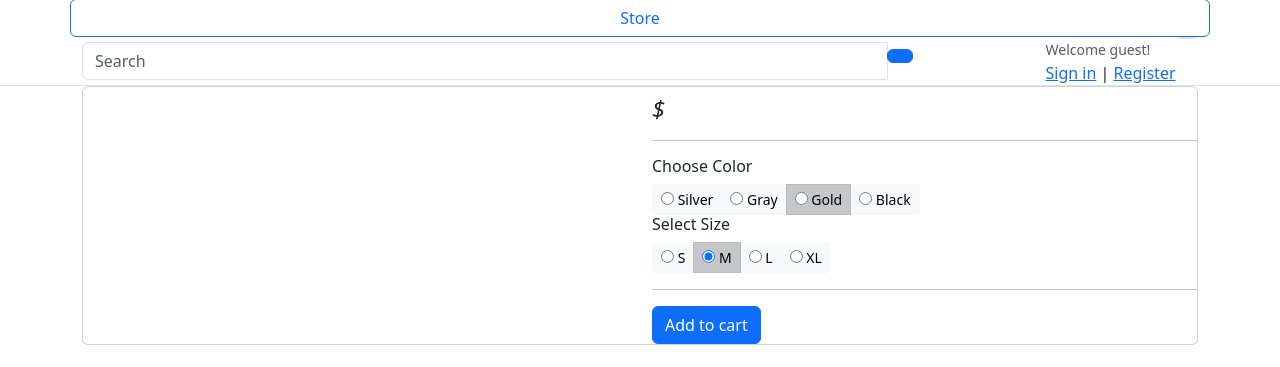
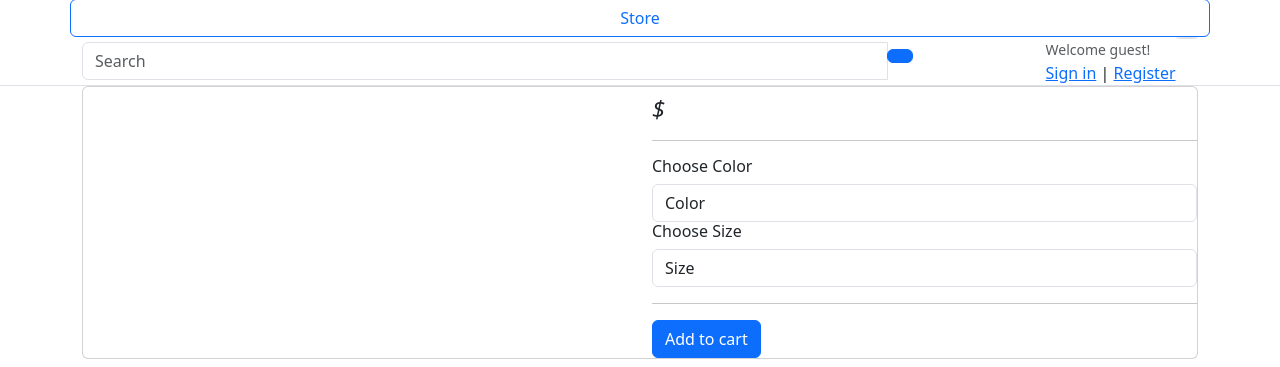
Before and after one commit to csaurav8/greatkart-ecom-django, a Django app: template templates/store/product_detail.html in a window 1280 px wide. Shown: the part 301-668 px from the top of the page. Run offline with Django 5.2, Linux system fonts and the light colour scheme; the template is opened without the code that fills it, so the values that code supplies are empty; some libraries are stand-ins or nearby versions.

Commit message:
created product variation model and added functionality to fetch dynamic variations

```diff
--- a/cart/models.py
+++ b/cart/models.py
@@ -1,5 +1,5 @@
 from django.db import models
-from store.models import Product
+from store.models import Product, Variation
 
 # Create your models here.
 class Cart(models.Model):
@@ -11,6 +11,7 @@ class Cart(models.Model):
 
 class CartItem(models.Model):
     product = models.ForeignKey(Product, on_delete=models.CASCADE)
+    variation = models.ManyToManyField(Variation, blank=True)
     cart = models.ForeignKey(Cart, on_delete=models.CASCADE)
     quantity = models.IntegerField()
     is_active = models.BooleanField(default=True)
@@ -19,4 +20,4 @@ class CartItem(models.Model):
         return self.product.price * self.quantity
 
     def __str__(self):
-        return self.product
+        return self.product.product_name
--- a/cart/views.py
+++ b/cart/views.py
@@ -1,7 +1,7 @@
 from django.http import HttpResponse
 from django.shortcuts import get_object_or_404, redirect, render
 from django.core.exceptions import ObjectDoesNotExist
-from store.models import Product
+from store.models import Product, Variation
 from .models import Cart, CartItem
 # Create your views here.
 
@@ -13,6 +13,17 @@ def _cart_id(request):
 
 def add_cart(request, product_id):
     product = Product.objects.get(id=product_id)
+    product_variation = []
+    if request.method == "POST":
+        for item in request.POST:
+            key = item
+            value = request.POST[key]
+        try:
+            variation = Variation.objects.get(product=product, variation_category__iexact=key, variation_value__iexact=value)
+            product_variation.append(variation)
+        except:
+            pass
+
     try:
         cart = Cart.objects.get(cart_id=_cart_id(request))
     except Cart.DoesNotExist:
--- a/templates/store/product_detail.html
+++ b/templates/store/product_detail.html
@@ -19,6 +19,9 @@
                 </aside>
                 <main class="col-md-6 border-left">
                     <article class="content-body">
+                        <form action="{% url 'add_cart' single_product.id %}" method="POST">
+                            {% csrf_token %}
+
 
                             <h2 class="title">{{single_product.product_name}}</h2>
 
@@ -33,39 +36,30 @@
                         <div class="row">
                             <div class="item-option-select">
                                 <h6>Choose Color</h6>
-                                <div class="btn-group btn-group-sm btn-group-toggle" data-toggle="buttons">
-                                    <label class="btn btn-light">
-                                        <input type="radio" name="radio_color"> Silver
-                                    </label>
-                                    <label class="btn btn-light">
-                                        <input type="radio" name="radio_color"> Gray
-                                    </label>
-                                    <label class="btn btn-light active">
-                                        <input type="radio" name="radio_color checked"> Gold
-                                    </label>
-                                    <label class="btn btn-light">
-                                        <input type="radio" name="radio_color"> Black
-                                    </label>
-                                </div>
+                                <select name="color" class="form-control" required>
+                                    <option value="" disabled selected>Color</option>
+                                    {% for variation in single_product.variation.all %}
+                                    {% if variation.variation_category == "color" and variation.is_active %}
+                                        <option value="{{ variation.variation_value | lower }}">{{ variation.variation_value | capfirst }}</option>
+                                     {% endif %}
+
+                                    {% endfor %}
+                                </select>
                             </div>
                         </div> <!-- row.// -->
+
                         <div class="row">
                             <div class="item-option-select">
-                                <h6>Select Size</h6>
-                                <div class="btn-group btn-group-sm btn-group-toggle" data-toggle="buttons">
-                                    <label class="btn btn-light">
-                                        <input type="radio" name="radio_color"> S
-                                    </label>
-                                    <label class="btn btn-light active">
-                                        <input type="radio" name="radio_color" checked> M
-                                    </label>
-                                    <label class="btn btn-light">
-                                        <input type="radio" name="radio_color"> L
-                                    </label>
-                                    <label class="btn btn-light">
-                                        <input type="radio" name="radio_color"> XL
-                                    </label>
-                                </div>
+                                <h6>Choose Size</h6>
+                                <select name="size" class="form-control" required>
+                                    <option value="" disabled selected>Size</option>
+                                    {% for variation in single_product.variation.all %}
+                                    {% if variation.variation_category == "size" and variation.is_active %}
+                                        <option value="{{ variation.variation_value | lower }}">{{ variation.variation_value | capfirst }}</option>
+                                    {% endif %}
+
+                                    {% endfor %}
+                                </select>
                             </div>
                         </div> <!-- row.// -->
                         <hr>
@@ -80,11 +74,12 @@
                                 <i class="fas fa-eye"></i> </button>
                             </a>
                             {% else %}
-                                <a href="{% url 'add_cart' single_product.id %}" class="btn  btn-primary"> <span class="text">Add to cart</span>
-                                    <i class="fas fa-shopping-cart"></i> </a>
+                            <button type="submit" class="btn  btn-primary"> <span class="text">Add to cart</span>
+                                <i class="fas fa-shopping-cart"></i> </button>
                                 {% endif %}
                                 {% endif %}
 
+                            </form>
                             </article> <!-- product-info-aside .// -->
                         </main> <!-- col.// -->
                     </div> <!-- row.// -->
```
Also changed, not shown: cart/admin.py (+9 -2 lines), store/admin.py (+7 -1 lines), store/models.py (+15 -0 lines), cart/migrations/0002_cartitem_variation.py (added), store/migrations/0002_variation.py (added), store/migrations/0003_alter_variation_product.py (added). Lines whose indentation alone changed are shown as unchanged.
